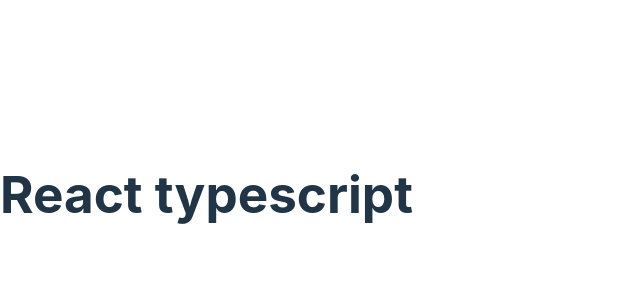
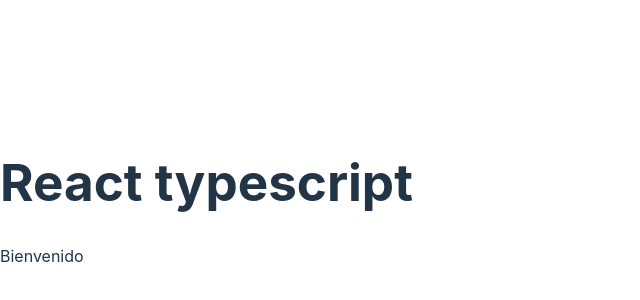
Before and after one commit to rineliniguezsosa/React-typescript, a React (Vite) app: page / in a window 1280 px wide. Shown: the part 206-506 px from the top of the page, without its empty margins (0-640 px from the left). Built offline with nearby package versions, Linux system fonts and the light colour scheme.

Commit message:
feat(App): agregando el componente Saludar en la linea 9

```diff
--- a/src/App.tsx
+++ b/src/App.tsx
@@ -5,6 +5,8 @@ function App() {
   return (
     <>
       <h1>React typescript</h1>
+
+      <Saludar/>
     </>
   )
 }
```
